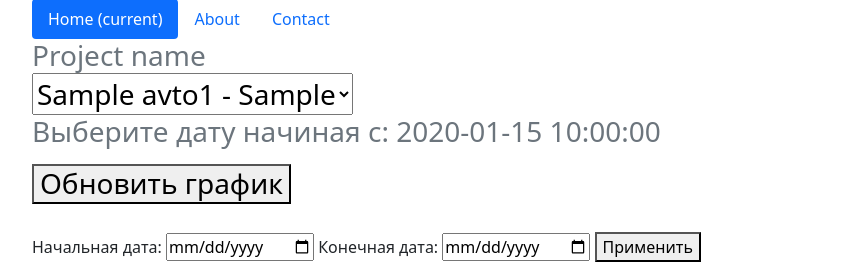
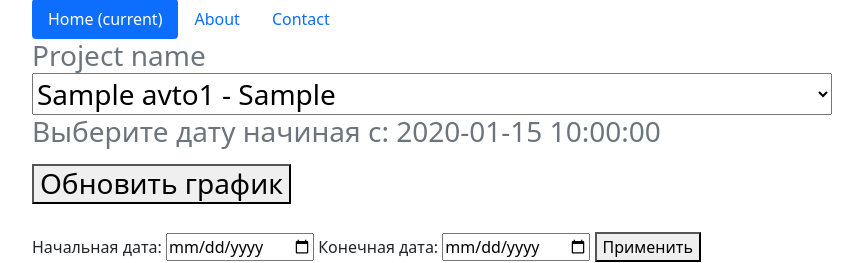
Before and after one commit to maksdemon/avto1, a PHP site: page /min.php in a window 1280 px wide. Shown: the part 25-288 px from the top of the page, without its empty margins (50-913 px from the left). Run offline with PHP 8.4, Linux system fonts and the light colour scheme; the visitor is signed in with stand-in values (Sample User, id 1); tables that the repository leaves empty or names only in its code hold one stand-in row (values such as "Sample post"); data that the repository does not hold is empty; some libraries are stand-ins or nearby versions.

Commit message:
еще правка шириныа вроде ок

```diff
--- a/min.php
+++ b/min.php
@@ -50,7 +50,7 @@ echo '</pre>';
         </nav>
         <h3 class="text-muted">Project name
             <form id="selectForm" method="post">
-                <select name="selectedNamemin" id="selectedNamemin">
+                <select name="selectedNamemin" id="selectedNamemin"  style="width: 800px;">
                     <?php while ($result = mysqli_fetch_assoc($sql)) : ?>
                         <option value="<?php echo $result['name']; ?>" <?php if ($_SESSION['selectedNamemin'] === $result['name']) echo 'selected'; ?>>
                             <?php echo $result['name'] . ' - ' . $result['category']; ?>
```
